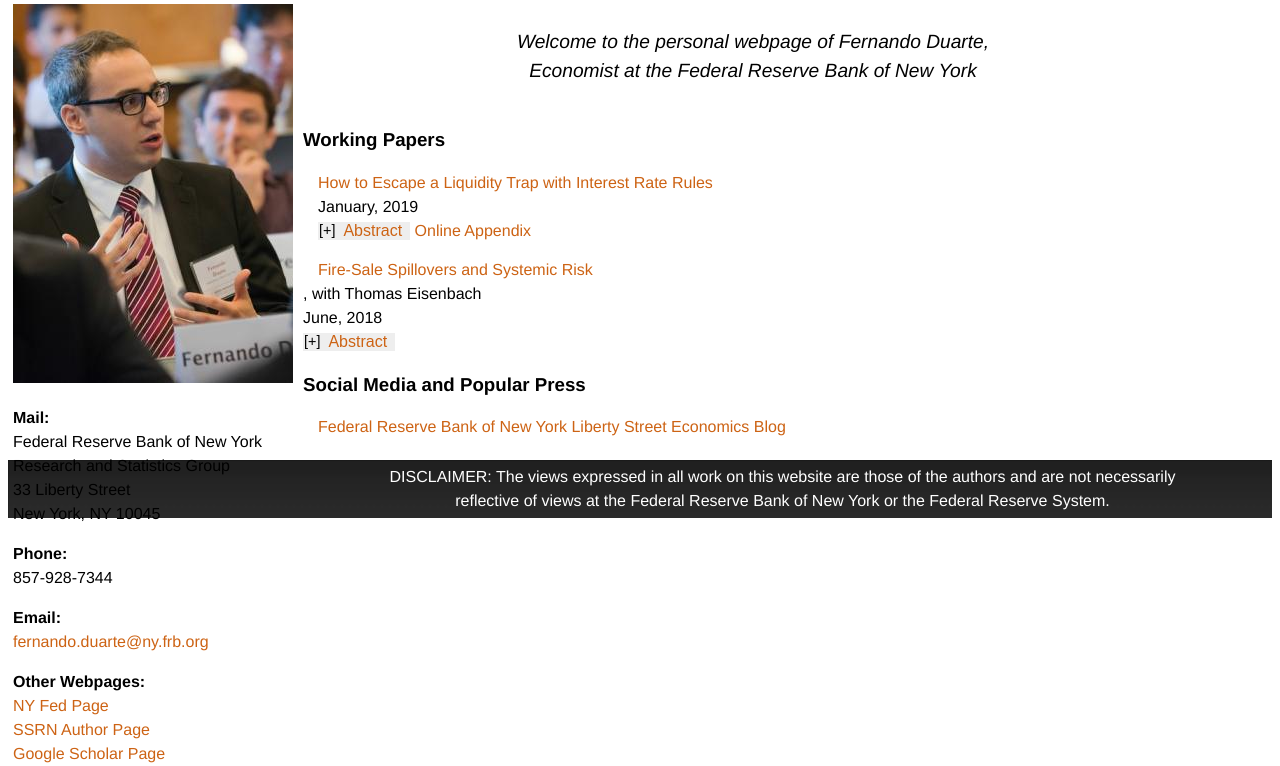
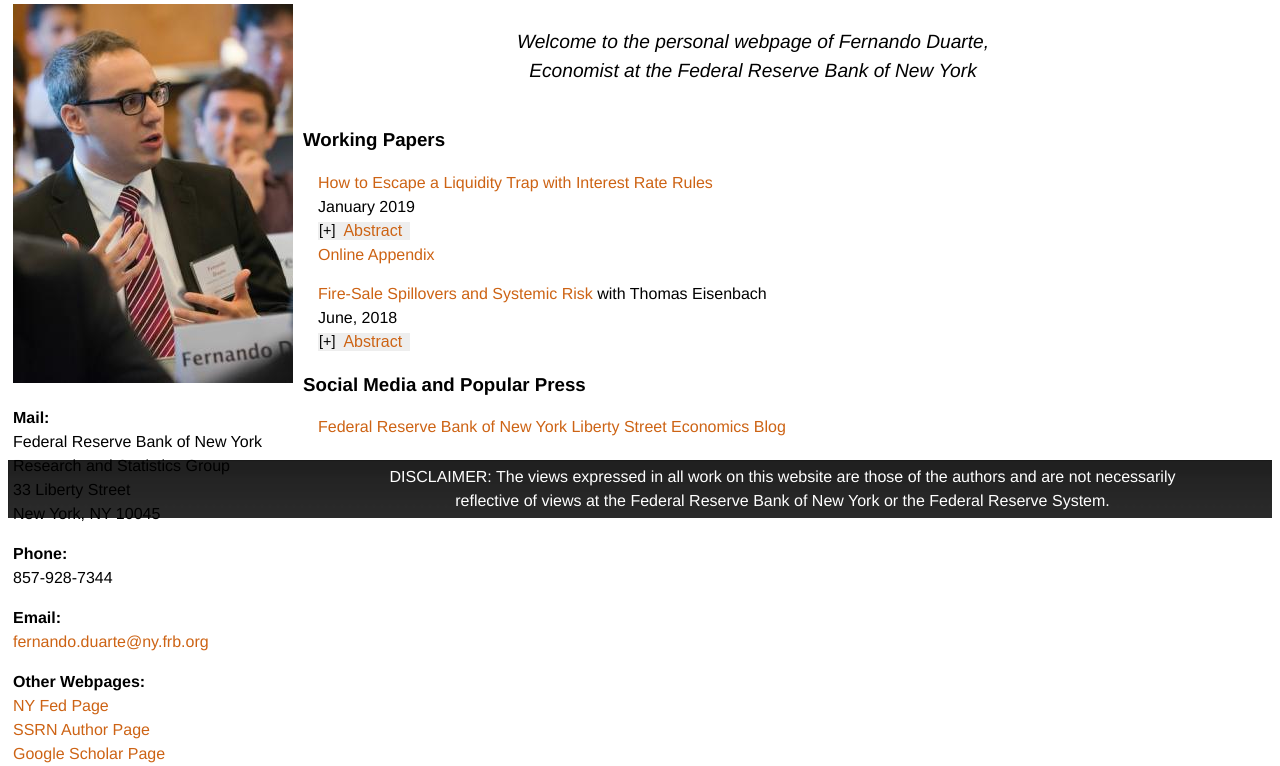
Before and after one commit to fernandoduarte/fernandoduarte, a plain HTML site: page index.html in a window 1280 px wide. Shown: the part 86-852 px from the top of the page. Drawn offline with Linux system fonts and the light colour scheme.

Commit message:
Update index.html

```diff
--- a/index.html
+++ b/index.html
@@ -162,22 +162,22 @@ div.panel.show {
 <dl>
 
 <dt><a href="https://papers.ssrn.com/sol3/papers.cfm?abstract_id=2786194" target="_blank">How to Escape a Liquidity Trap with Interest Rate Rules</a><br>
-January, 2019<br>
+January 2019<br>
 <button class="accordion">&ensp;Abstract&ensp;</button>
 <div class="panel">
     I study how central banks should communicate monetary policy in liquidity trap scenarios in which the zero lower bound on nominal interest rates is binding. Using a standard New Keynesian model, I argue that the key to preventing self-fulfilling deflationary spirals and anchoring expectations is to promise to keep  nominal interest rates pegged at zero for a length of time that depends on the state of the economy. I derive necessary and sufficient conditions for this type of state contingent forward guidance to implement the welfare maximizing equilibrium as a globally determinate (i.e., unique) equilibrium. Even though the zero lower bound prevents the Taylor principle from holding, determinacy can be obtained if the central bank sufficiently extends the duration of the zero interest rate peg in response to deflationary or contractionary changes in expectations or outcomes. Fiscal policy is passive, so it plays no role for determinacy. The interest rate rules I consider are easy to communicate, require little institutional change and do not entail any unnecessary social welfare losses.
 </div>
+<br>
 <a href="files/indeterminacy_zlb_appendix.pdf" target="_blank">Online Appendix</a><br />
 </dt>
 
-<dt><a href="https://www.newyorkfed.org/medialibrary/media/research/staff_reports/sr645.pdf" target="_blank">Fire-Sale Spillovers and Systemic Risk</a></dt>, with Thomas Eisenbach<br>
+<dt><a href="https://www.newyorkfed.org/medialibrary/media/research/staff_reports/sr645.pdf" target="_blank">Fire-Sale Spillovers and Systemic Risk</a> with Thomas Eisenbach<br>
 June, 2018<br>
 <button class="accordion">&ensp;Abstract&ensp;</button>
 <div class="panel">
     We reveal and track over time the factors that make the financial system vulnerable to fire sales by constructing an index of aggregate vulnerability. The index starts increasing in 2004, before any other major systemic risk measure, more than doubling by 2008. The fire-sale specific factors of delevering speed and concentration of illiquid assets account for the majority of this increase. Individual banks' contributions to aggregate vulnerability are an excellent five-year-ahead predictor of SRISK. Had they been available at the time, these balance sheet-based measures would have been a useful early indicator of when and where vulnerabilities were building up.
 </div>
-</dd>
-
+</dt>
 
 <h3>Social Media and Popular Press</h3>
 
```
